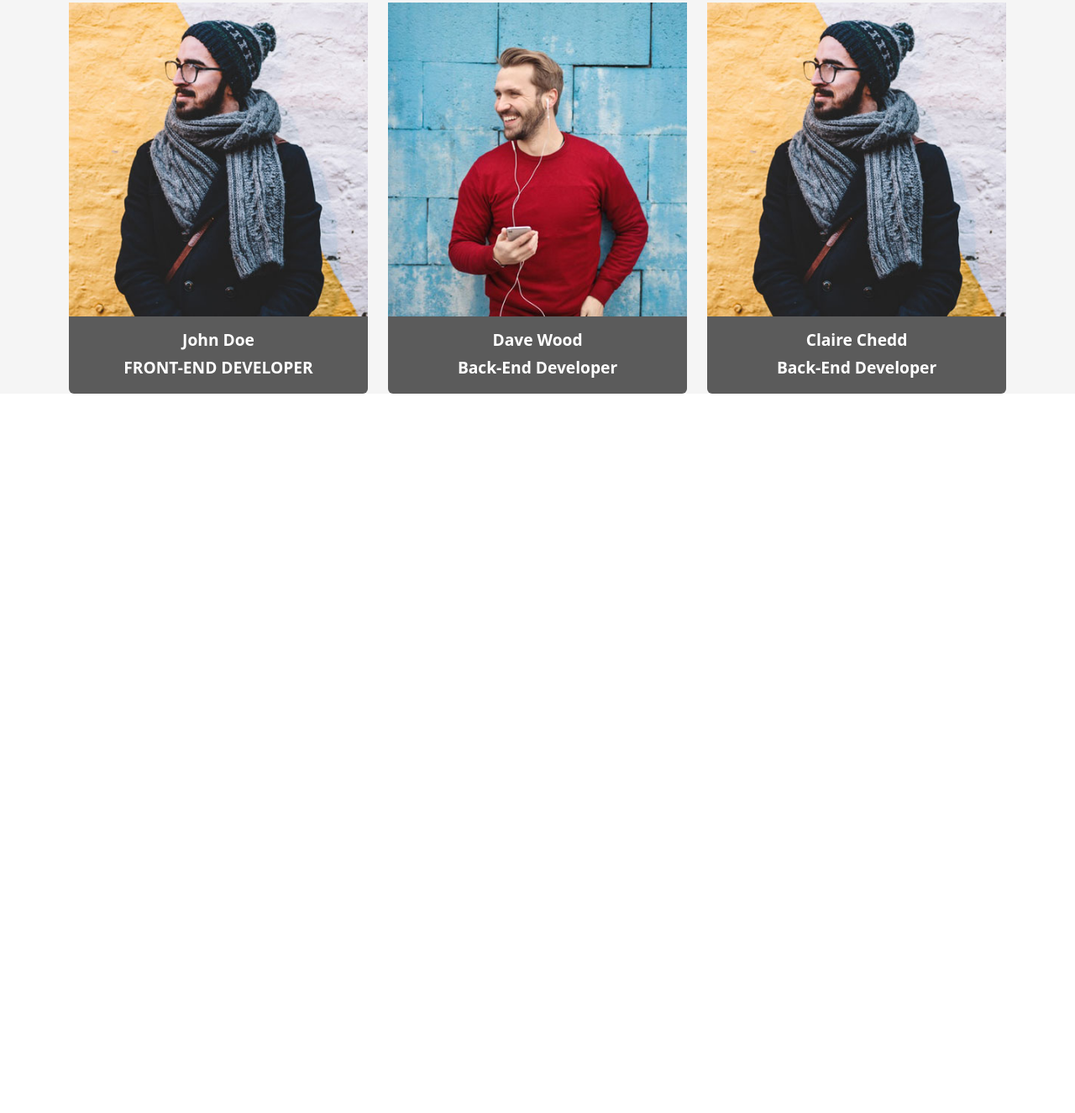
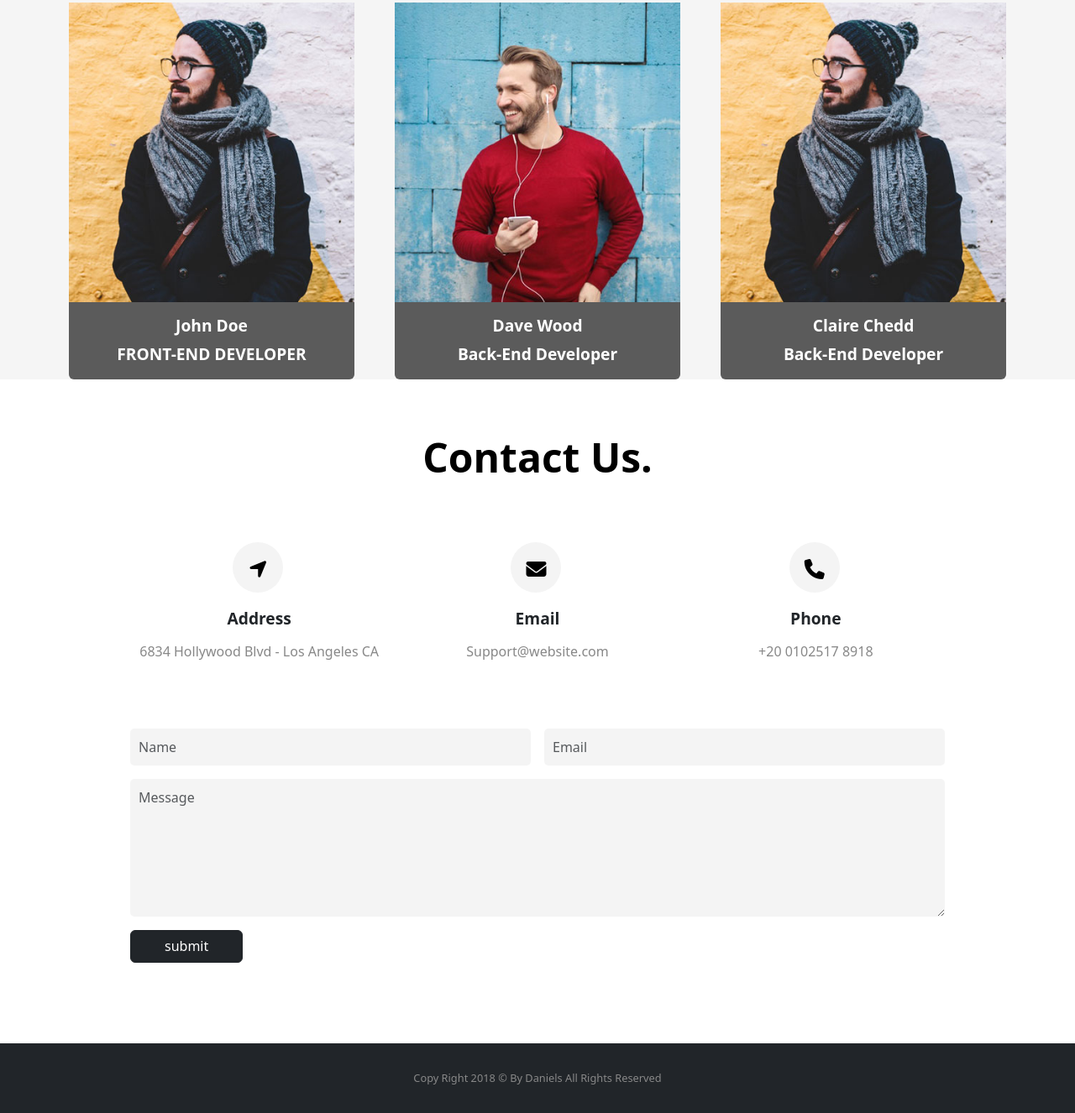
Before and after one commit to BNhashem16/Daniels, a plain HTML site: page index.html in a window 1280 px wide. Shown: the part 4460-5786 px from the top of the page at 84% size. Before the commit the page ends 4929 px from the top, so only its background shows below. Drawn offline with nearby package versions, Linux system fonts and the light colour scheme.

Commit message:
contact-us

```diff
--- a/assets/css/style.css
+++ b/assets/css/style.css
@@ -355,11 +355,12 @@ a {
     color: #fff;
 }
 
-.top-buffer { margin-top:20px !important; }
+.top-buffer {
+    margin-top: 20px !important;
+}
 
 .tabs {
     color: black;
-
 }
 
 .filtering-navs {
@@ -390,7 +391,7 @@ a {
     display: flex;
     justify-content: center;
     align-items: center;
-    border:rgba(0, 0, 0, 0.311) solid 4px;
+    border: rgba(0, 0, 0, 0.311) solid 4px;
 }
 
 .item-img:hover .item-img-overlay {
@@ -399,8 +400,7 @@ a {
 
 .sm-titl {
     letter-spacing: 2px;
-  font-size: 0.80rem;
-
+    font-size: 0.8rem;
 }
 
 .gallery-icon a {
@@ -416,7 +416,7 @@ a {
     border-radius: 50%;
     background: #111;
     color: #eee;
-    font-size: 0.80rem;
+    font-size: 0.8rem;
 }
 
 .filtering::after {
@@ -465,13 +465,10 @@ a {
     margin: auto;
     margin-right: 0.5rem !important;
     background-color: #00000069 !important;
-
 }
-.carousel-indicators  {
+.carousel-indicators {
     bottom: -70px !important;
-
 }
-
 
 .caption-paragraph {
     font-size: 1.2rem;
@@ -484,14 +481,15 @@ margin-right: 0.5rem !important;
 }
 
 .counters {
-    background-color: #FFFFFF;
+    background-color: #ffffff;
     padding: 100px 0;
 }
 
 .counter-box {
     text-align: center;
 }
-.counter-icon, .counter {
+.counter-icon,
+.counter {
     font-size: 2rem;
     font-weight: 700;
 }
@@ -508,7 +506,7 @@ margin-right: 0.5rem !important;
 
 .team-content {
     text-align: center;
-    background-color: #5B5B5B;
+    background-color: #5b5b5b;
     padding: 1rem 0 1rem 0;
     border-radius: 0px 0px 6px 6px;
 }
@@ -526,7 +524,8 @@ margin-right: 0.5rem !important;
     align-items: center;
 }
 
-.team-content > .team-name, .team-role {
+.team-content > .team-name,
+.team-role {
     color: #fff;
     font-size: 1.2rem;
     font-weight: 600;
@@ -539,9 +538,8 @@ margin-right: 0.5rem !important;
     align-items: center;
 }
 
-
 .list-inline li {
-    padding: 0 0.50rem;
+    padding: 0 0.5rem;
 }
 
 .list-inline li i {
@@ -568,5 +566,105 @@ margin-right: 0.5rem !important;
 .team-img {
     overflow: hidden;
     transition: all 0.5s;
+}
 
+.social-icons-contact i {
+    color: black;
+    background: #f4f4f4;
+    display: inline-block;
+    font-size: 1.5rem;
+    line-height: 60px;
+    width: 60px;
+    height: 60px;
+    border-radius: 36px;
+    margin: 0 3px 3px 0;
+    padding: 0.1rem;
+    transition: all 0.5s;
 }
+
+.contact-header {
+    font-size: 1.2rem;
+    font-weight: 650;
+    margin-bottom: 1rem;
+    margin-top: 1rem;
+}
+
+.contact-paragraph {
+    font-size: 1rem;
+    font-weight: 400;
+    color: #888;
+}
+
+.info:hover .social-icons-contact i {
+    background-color: black;
+    color: white;
+}
+
+@media (min-width: 576px) {
+    .contact-container {
+        width: 550px;
+        text-align: center;
+        margin: auto;
+    }
+}
+
+@media (min-width: 768px) {
+  .contact-container {
+        width: 700px;
+        text-align: center;
+        margin: auto;
+    }
+}
+
+@media (min-width: 992px) {
+ .contact-container {
+        width: 900px;
+        text-align: center;
+        margin: auto;
+    }
+}
+@media (min-width: 1200px) {
+    .contact-container {
+        width: 970px;
+        text-align: center;
+        margin: auto;
+    }
+}
+
+.form {
+    margin-top: 4rem;
+}
+
+.custom-input {
+    border: 0;
+    border-radius: 5px;
+    padding: 10px;
+    background: #f4f4f4;
+}
+
+.btn-dark {
+    padding: 0.4rem 2.5rem;
+    transition: all 0.5s;
+}
+
+.btn-dark:hover {
+    background-color: #fff;
+    color: #000;
+    border: 1px solid #000;
+}
+
+.contact-us {
+    margin-bottom: 6rem;
+}
+
+footer {
+    padding: 2rem;
+}
+
+.footer-paragraph {
+    vertical-align: middle;
+    margin: auto;
+    font-size: 0.8rem;
+    font-weight: 500;
+    color: #888;
+}
--- a/index.html
+++ b/index.html
@@ -1048,7 +1048,7 @@
             </div>
 
             <div class="container">
-                <div class="row">
+                <div class="row  g-5">
                     <div class="col-md-4 col-sm-6 col-xs-12">
                         <div class="team-box">
                             <div class="team-img position-relative">
@@ -1173,6 +1173,104 @@
             </div>
         </section>
 
+        <section class="contact-us">
+            <div class="position-relative">
+                <h2 class="heading-title">Contact Us.</h2>
+            </div>
+
+            <div class="contact-container">
+                <div class="row">
+
+                    <div class="col-md-4">
+                        <div class="text-center">
+                            <div class="info text-center">
+                                <div class="item">
+                                    <span class="social-icons-contact ">
+                                        <i class=" fa fa-location-arrow"></i>
+                                    </span>
+                                    <h6 class="contact-header">Address</h6>
+                                    <p class="contact-paragraph">6834
+                                        Hollywood Blvd - Los Angeles CA</p>
+                                </div>
+                            </div>
+                        </div>
+                    </div>
+
+                    <div class="col-md-4">
+                        <div class="text-center">
+                            <div class="info text-center">
+                                <div class="item">
+                                    <span class="social-icons-contact">
+                                        <i class="fa fa-envelope"></i>
+                                    </span>
+                                    <h6 class="contact-header">Email</h6>
+                                    <p class="contact-paragraph">Support@website.com</p>
+                                </div>
+                            </div>
+                        </div>
+                    </div>
+
+                    <div class="col-md-4">
+                        <div class="text-center">
+                            <div class="info text-center">
+                                <div class="item">
+                                    <span class="social-icons-contact">
+                                        <i class="fa fa-phone"></i>
+                                    </span>
+                                    <h6 class="contact-header">Phone</h6>
+                                    <p class="contact-paragraph">+20 0102517
+                                        8918</p>
+                                </div>
+                            </div>
+                        </div>
+                    </div>
+
+                </div>
+            </div>
+
+            <div class="contact-container form">
+                <div class="row g-3">
+                    <div class="col-md-6">
+                        <input type="text" class="form-control custom-input"
+                            placeholder="Name">
+                    </div>
+
+                    <div class="col-md-6">
+                        <input type="email" class="form-control custom-input"
+                            placeholder="Email">
+                    </div>
+                </div>
+
+                <div class="row my-3">
+                    <div class="col-md-12">
+                        <textarea class="form-control  custom-input" name id
+                            cols="30" rows="6" placeholder="Message"></textarea>
+                    </div>
+                </div>
+
+                <div class="row">
+                    <div class="col-md-12 text-start">
+                        <button class="btn btn-dark">submit</button>
+                    </div>
+                    </div>
+
+
+            </div>
+
+        </section>
+
+        <footer class="bg-dark">
+            <div class="container">
+                <div class="row">
+                    <div class="col-md-12 align-text-bottom">
+                        <p class="text-center footer-paragraph">
+         Copy Right 2018 &copy; By Daniels All Rights Reserved
+                        </p>
+                    </div>
+                </div>
+            </div>
+        </footer>
+
         <script src="https://code.jquery.com/jquery-3.5.1.slim.min.js"></script>
         <script src="assets/js/bootstrap.bundle.min.js"></script>
     </body>
```
Lines whose indentation alone changed are shown as unchanged.
